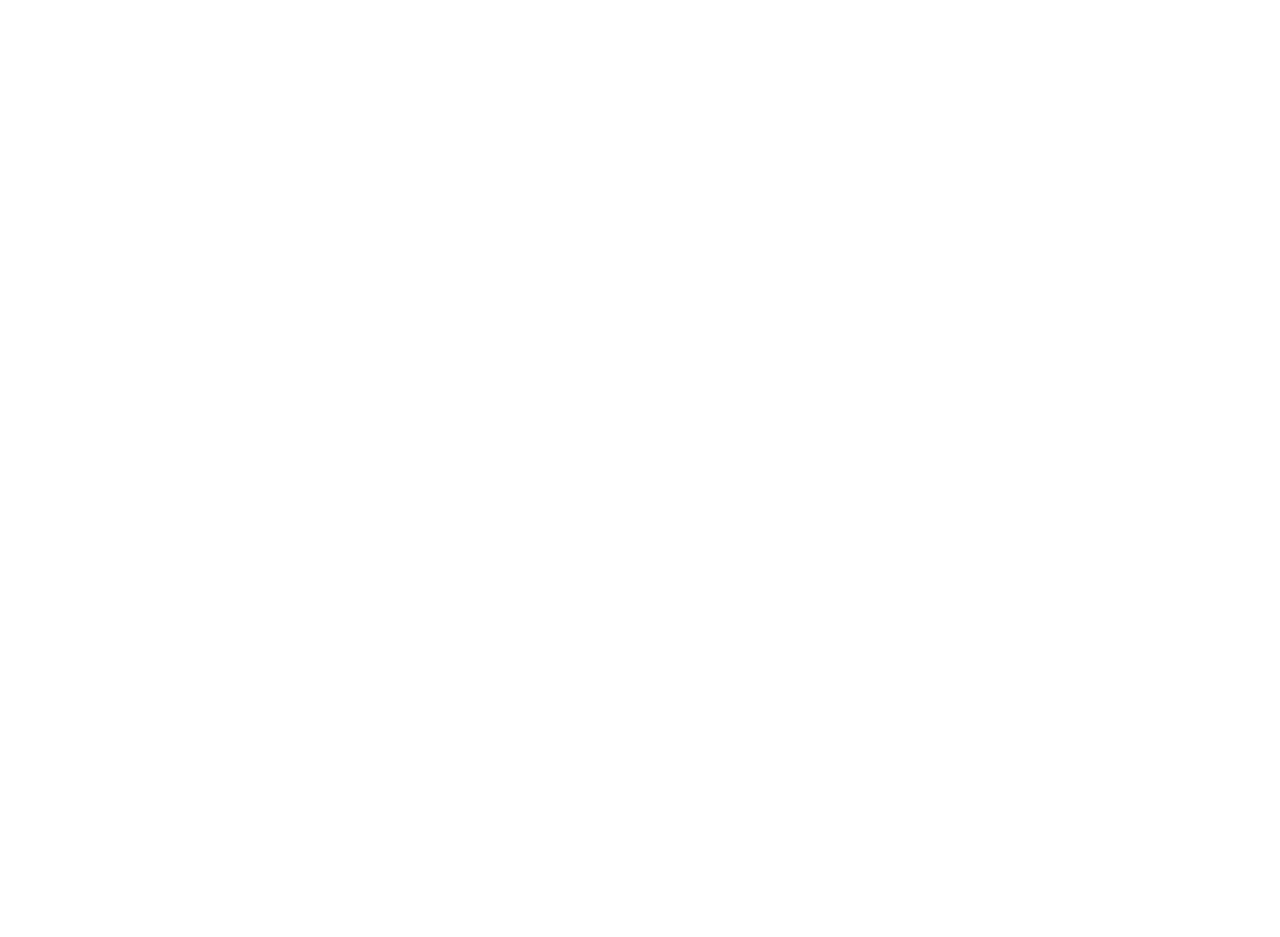
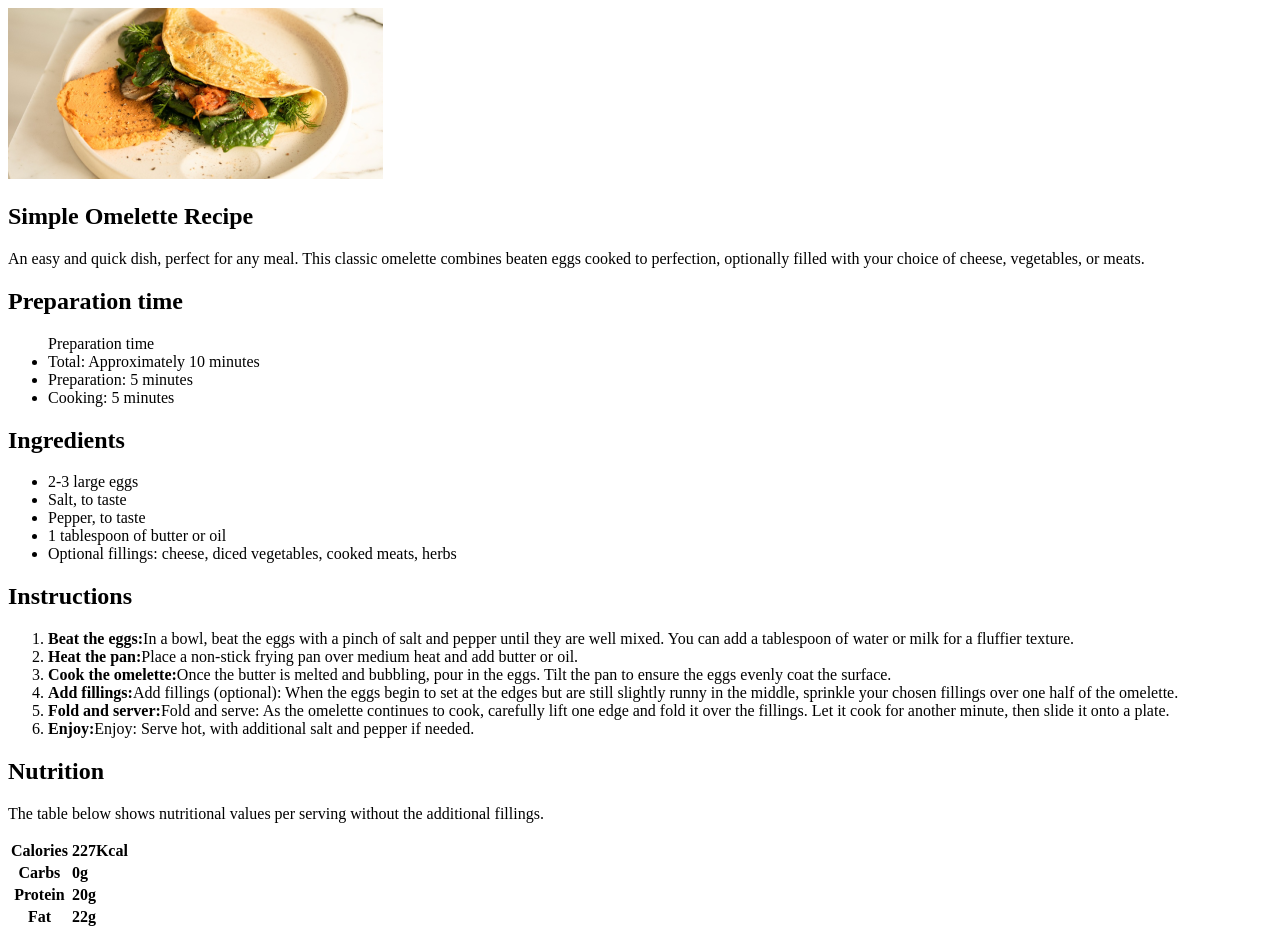
Before and after one commit to Kaczupinko/recipe-page-1, a plain HTML site: page index.html in a window 1280 px wide. Before the commit the page ends 800 px from the top, so only its background shows below. Drawn offline with Linux system fonts and the light colour scheme; files that its build step writes are made by us from their sources.

Commit message:
Add semantic code to html

```diff
--- a/index.html
+++ b/index.html
@@ -9,6 +9,63 @@
     <link rel="stylesheet" href="style-desktop.css">
 </head>
 <body>
-
+    <img src="./Images/top-image.png" alt="Omelette-image">
+    <article class="content-box">
+        <header class="title-box">
+            <h1 class="title">Simple Omelette Recipe</h1>
+            <p class="title-text">An easy and quick dish, perfect for any meal. This classic omelette combines beaten eggs cooked to perfection, optionally filled with your choice of cheese, vegetables, or meats.</p>
+        </header>
+        <main>
+            <h2>Preparation time</h2>
+            <ul class="preparation-box">Preparation time
+                <li class="preparation-text">Total: Approximately 10 minutes</li>
+                <li class="preparation-text">Preparation: 5 minutes</li>
+                <li class="preparation-text">Cooking: 5 minutes</li>
+            </ul>
+        </main>
+        <section>
+            <h2>Ingredients</h2>
+            <ul class="ingredients-box">
+                <li class="ingredients-text">2-3 large eggs</li>
+                <li class="ingredients-text">Salt, to taste</li>
+                <li class="ingredients-text">Pepper, to taste</li>
+                <li class="ingredients-text">1 tablespoon of butter or oil</li>
+                <li class="ingredients-text">Optional fillings: cheese, diced vegetables, cooked meats, herbs</li>
+            </ul>
+        </section>
+        <section>
+            <h2>Instructions</h2>
+            <ol class="instructions-box">
+                <li class="instructions-text"><strong>Beat the eggs:</strong>In a bowl, beat the eggs with a pinch of salt and pepper until they are well mixed. You can add a tablespoon of water or milk for a fluffier texture.</li>
+                <li class="instructions-text"><strong>Heat the pan:</strong>Place a non-stick frying pan over medium heat and add butter or oil.</li>
+                <li class="instructions-text"><strong>Cook the omelette:</strong>Once the butter is melted and bubbling, pour in the eggs. Tilt the pan to ensure the eggs evenly coat the surface.</li>
+                <li class="instructions-text"><strong>Add fillings:</strong>Add fillings (optional): When the eggs begin to set at the edges but are still slightly runny in the middle, sprinkle your chosen fillings over one half of the omelette.</li>
+                <li class="instructions-text"><strong>Fold and server:</strong>Fold and serve: As the omelette continues to cook, carefully lift one edge and fold it over the fillings. Let it cook for another minute, then slide it onto a plate.</li>
+                <li class="instructions-text"><strong>Enjoy:</strong>Enjoy: Serve hot, with additional salt and pepper if needed.</li>
+            </ol>
+        </section>
+        <section>
+            <h2>Nutrition</h2>
+            <p>The table below shows nutritional values per serving without the additional fillings.</p>
+            <table>
+                <tr>
+                    <th>Calories</th>
+                    <td><strong>227Kcal</strong></td>
+                </tr>
+                <tr>
+                    <th>Carbs</th>
+                    <td><strong>0g</strong></td>
+                </tr>
+                <tr>
+                    <th>Protein</th>
+                    <td><strong>20g</strong></td>
+                </tr>
+                <tr>
+                    <th>Fat</th>
+                    <td><strong>22g</strong></td>
+                </tr>
+            </table>
+        </section>
+    </article>
 </body>
 </html>
```
